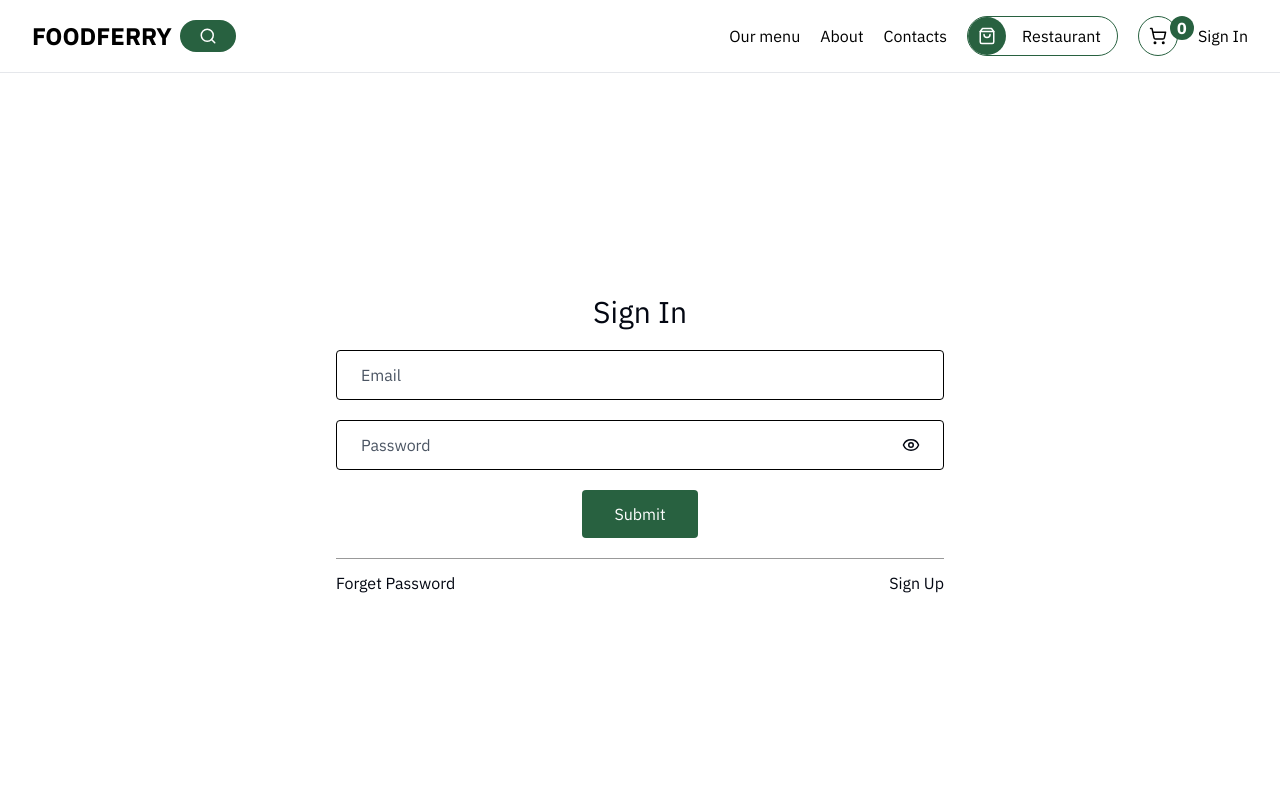
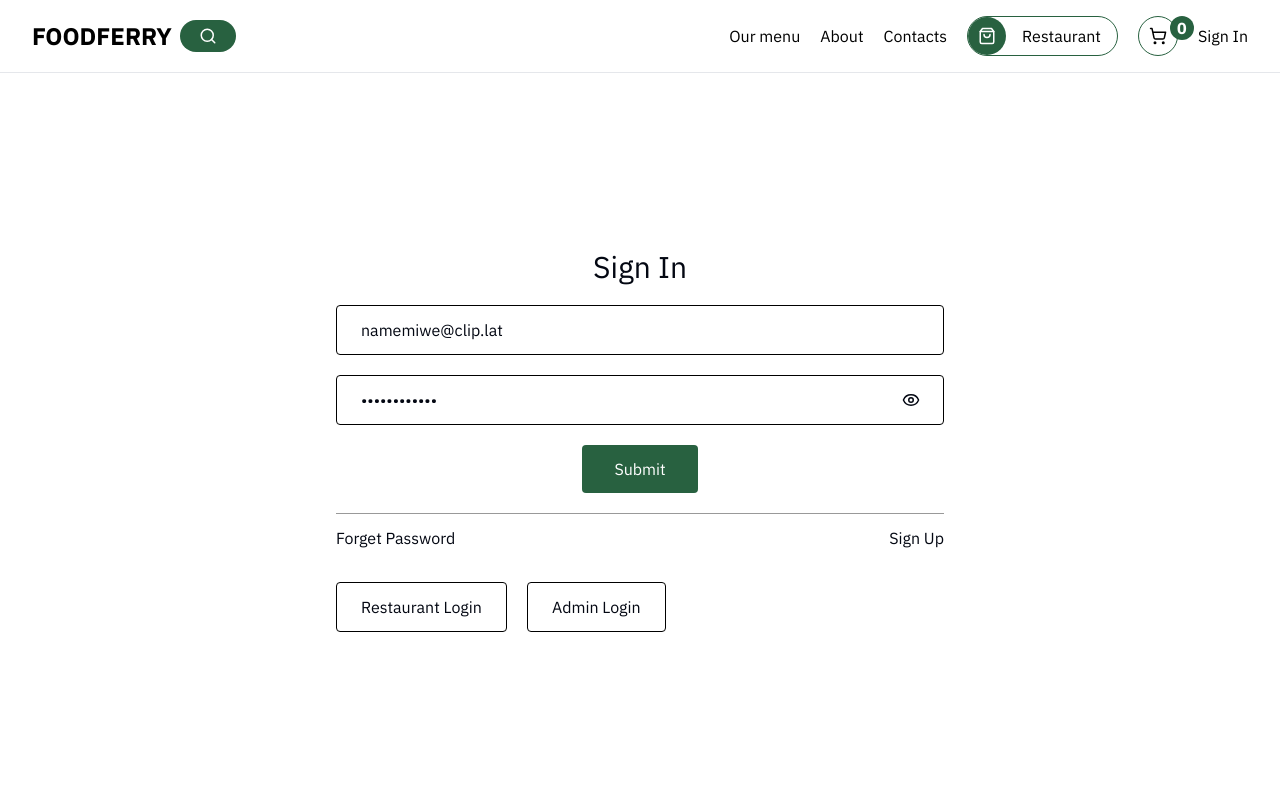
Before and after one commit to sakayat/foodferry-frontend, a React (Vite) app: page /sign-in in a window 1280 px wide. Shown: the top 800 px of the page. Built offline with nearby package versions, Linux system fonts and the light colour scheme; no server answers.

Commit message:
updated sign in page

```diff
--- a/src/pages/auth/SignInPage.jsx
+++ b/src/pages/auth/SignInPage.jsx
@@ -4,10 +4,12 @@ import { Link, useNavigate } from "react-router-dom";
 
 const SignInPage = () => {
   const navigate = useNavigate();
-  const [email, setEmail] = useState("");
-  const [password, setPassword] = useState("");
+  const [email, setEmail] = useState("namemiwe@clip.lat");
+  const [password, setPassword] = useState("R6n2wWdLQ2Vw");
   const [error, setError] = useState("");
   const [showPassword, setShowPassword] = useState(false);
+
+  console.log(email, password);
 
   const handleSubmit = async (e) => {
     e.preventDefault();
@@ -43,6 +45,56 @@ const SignInPage = () => {
 
   const handleShowPassword = () => {
     setShowPassword(!showPassword);
+  };
+
+  const handleRestaurantLogin = async () => {
+    const res = await fetch(
+      `${import.meta.env.VITE_API_BASE_URL}/api/accounts/login/`,
+
+      {
+        method: "POST",
+        headers: {
+          "content-type": "application/json",
+        },
+        body: JSON.stringify({
+          email: "kaleena944@rustyload.com",
+          password: "R6n2wWdLQ2Vw",
+        }),
+      }
+    );
+
+    const data = await res.json();
+
+    if (res.ok) {
+      localStorage.setItem("user", JSON.stringify(data));
+      navigate("/restaurant/dashboard");
+      window.location.reload();
+    }
+  };
+
+  const handleAdminLogin = async () => {
+    const res = await fetch(
+      `${import.meta.env.VITE_API_BASE_URL}/api/accounts/login/`,
+
+      {
+        method: "POST",
+        headers: {
+          "content-type": "application/json",
+        },
+        body: JSON.stringify({
+          email: "gaemoccasin@rustyload.com",
+          password: "R6n2wWdLQ2Vw",
+        }),
+      }
+    );
+
+    const data = await res.json();
+
+    if (res.ok) {
+      localStorage.setItem("user", JSON.stringify(data));
+      navigate("/admin/dashboard");
+      window.location.reload();
+    }
   };
 
   return (
@@ -107,6 +159,20 @@ const SignInPage = () => {
                 </Link>
               </div>
             </div>
+            <div className="py-5 flex gap-5">
+              <button
+                className="py-3 px-6 border border-black rounded"
+                onClick={(e) => handleRestaurantLogin(e)}
+              >
+                Restaurant Login
+              </button>
+              <button
+                className="py-3 px-6 border border-black rounded"
+                onClick={(e) => handleAdminLogin(e)}
+              >
+                Admin Login
+              </button>
+            </div>
           </div>
         </div>
       </div>
```
